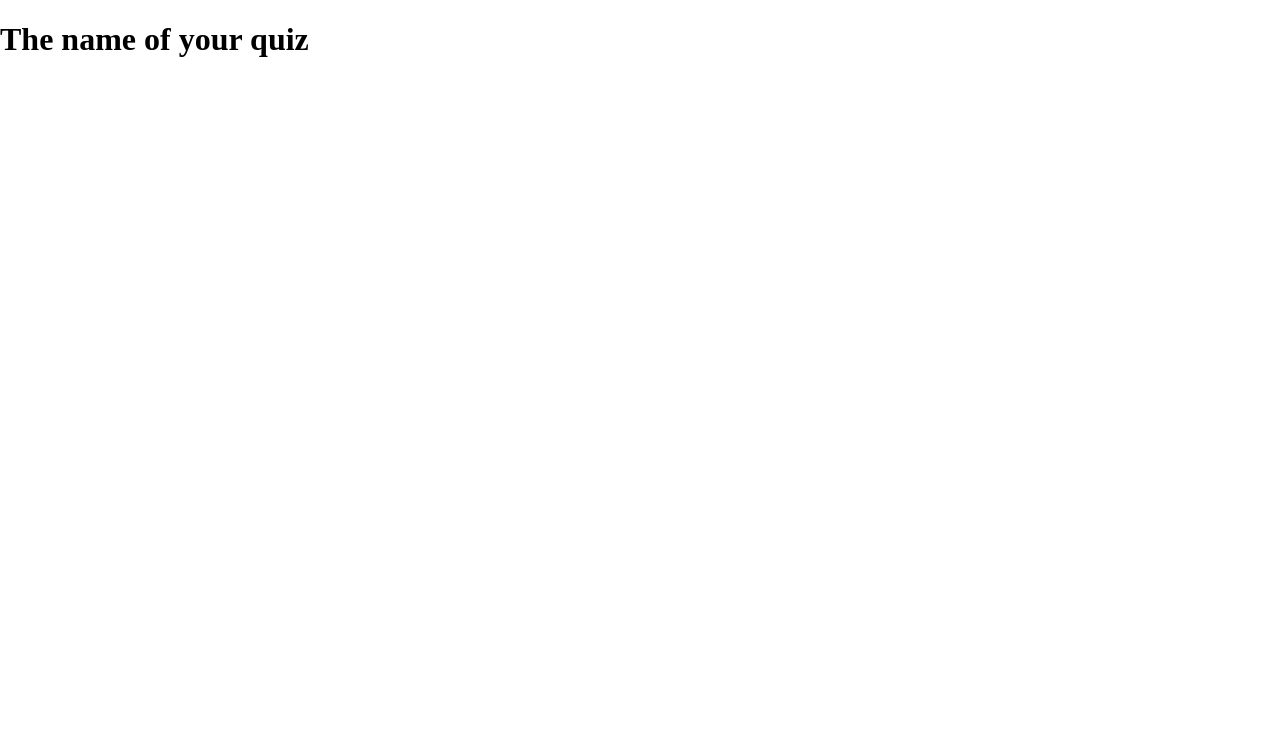
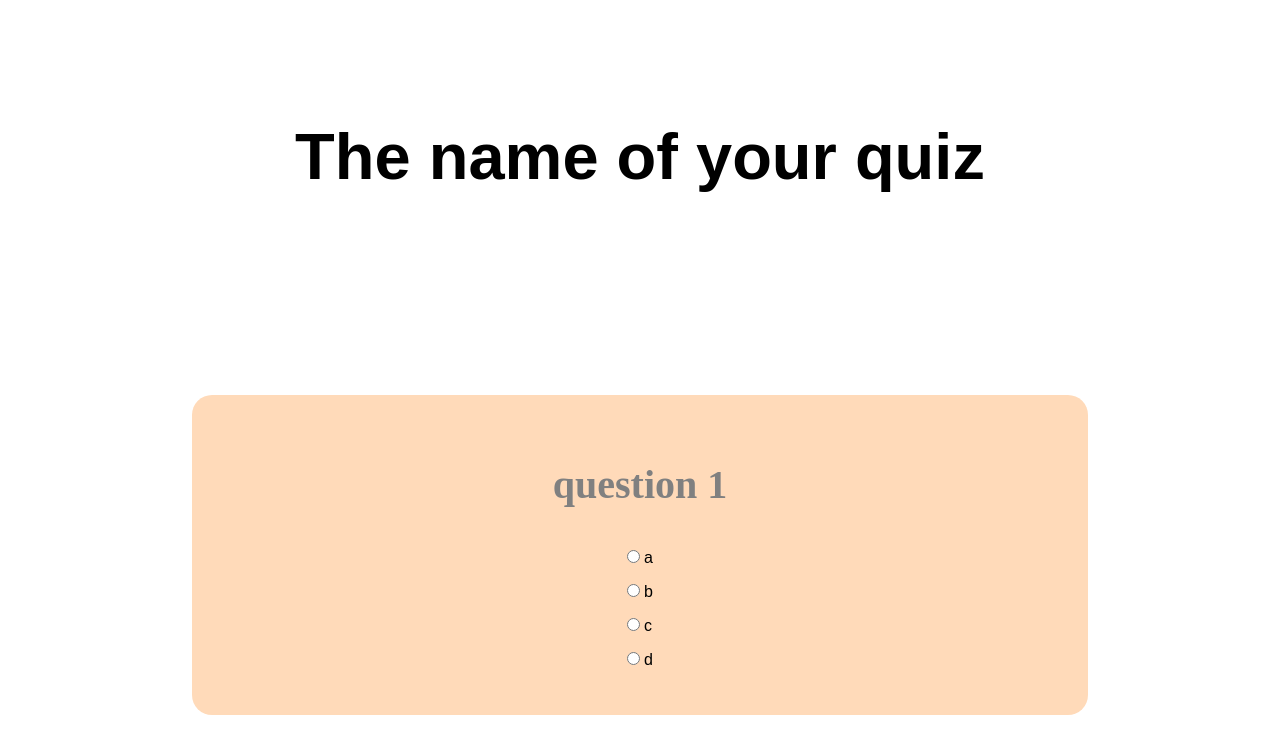
Before and after one commit to HannahCheyenne/quiz-app, a plain HTML site: page index.html in a window 1280 px wide. Drawn offline with nearby package versions, Linux system fonts and the light colour scheme.

Commit message:
created tags

```diff
--- a/app.css
+++ b/app.css
@@ -6,3 +6,60 @@
   * https://github.com/andreacardybailey/responsive_example/blob/master/styles/responsive-base.css
   *
 */
+
+header h1 {
+  font-family: Arial, Helvetica, sans-serif;
+  font-size: 65px;
+  text-align: center;
+  margin-bottom: 200px;
+  margin-top: 120px;
+}
+
+form label,form p {
+  display: block;
+  font-size: 18px;
+  margin-bottom: 5px;
+  color: gray;
+  font-family: Arial, Helvetica, sans-serif;
+}
+
+form input[type="radio"] {
+  font-size: 16px;
+  margin-bottom: 20px;
+}
+form input[type="radio"]+label{
+  font-size: 16px;
+  display:inline;
+  color:#000;
+
+}
+button:hover {
+  cursor: pointer;
+}
+
+
+.container {
+  display:flex;
+  flex-direction: column;
+  background-color: peachpuff;
+  margin: 0 auto 120px auto;
+  width: 70%;
+  border-radius: 20px;
+}
+.item {
+  display: flex;
+  flex-direction: column;
+  justify-content: center;
+  padding: 40px 50px 30px 50px;
+  align-items: center;
+}
+
+.js-question {
+  color: grey;
+  font-size: 20px;
+  margin-bottom: 15px;
+
+}
+/*
+for mobile <header h1>
+*/
--- a/index.html
+++ b/index.html
@@ -15,7 +15,25 @@
   <header>
     <h1>The name of your quiz</h1>
   </header>
-  <main></main>
+  <main>
+    <div class="container">
+      <div class="item">
+        <div class="js-question">
+          <h1>question 1</h1>
+        </div>
+        <form id="js-answer">
+          <input name="answer" type="radio" value="a">
+            <label for="a">a</label><br>
+          <input name="answer" type="radio" value="b">
+            <label for="b">b</label><br>
+          <input name="answer" type="radio" value="c">
+            <label for="c">c</label><br>
+          <input name="answer" type="radio" value="d">
+            <label for="d">d</label><br>
+        </form>
+      </div>
+    </div>
+  </main>
   <script src="https://code.jquery.com/jquery-3.4.1.slim.js" crossorigin="anonymous"></script>
   <script src="app.js"></script>
 </body>
```
